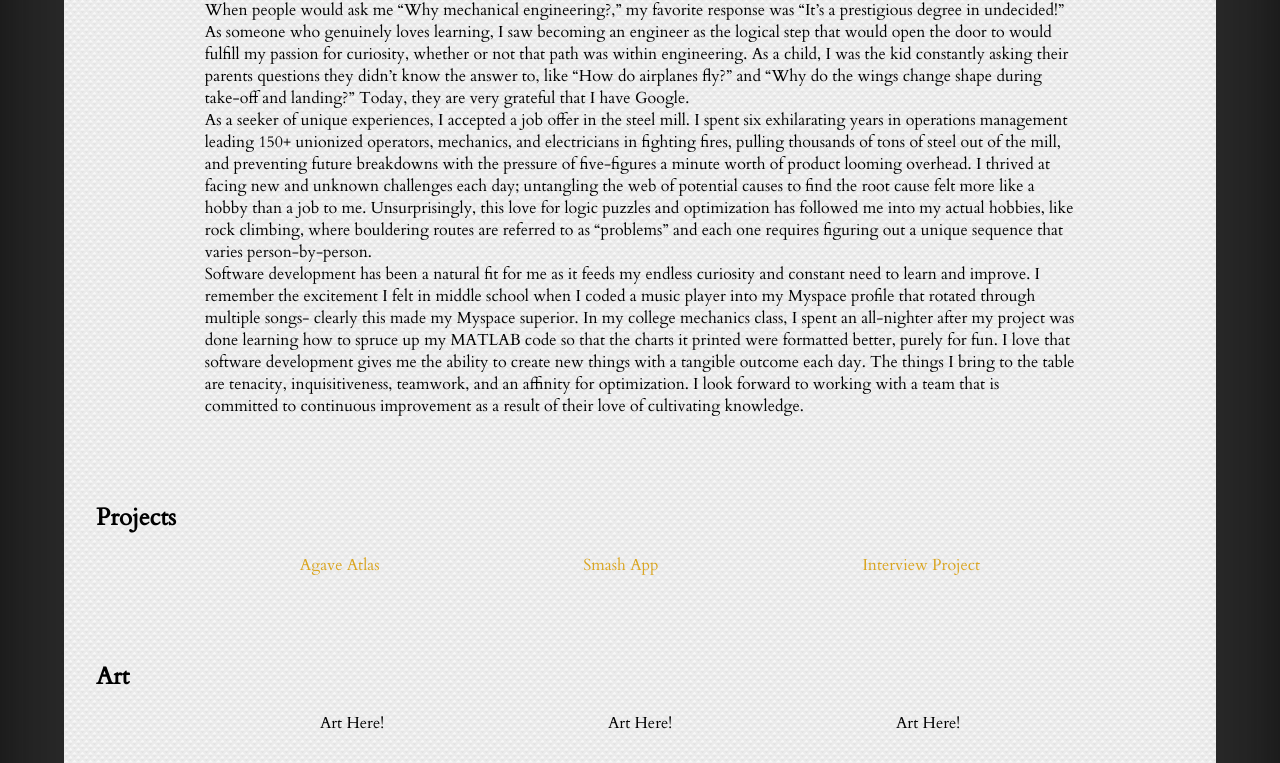
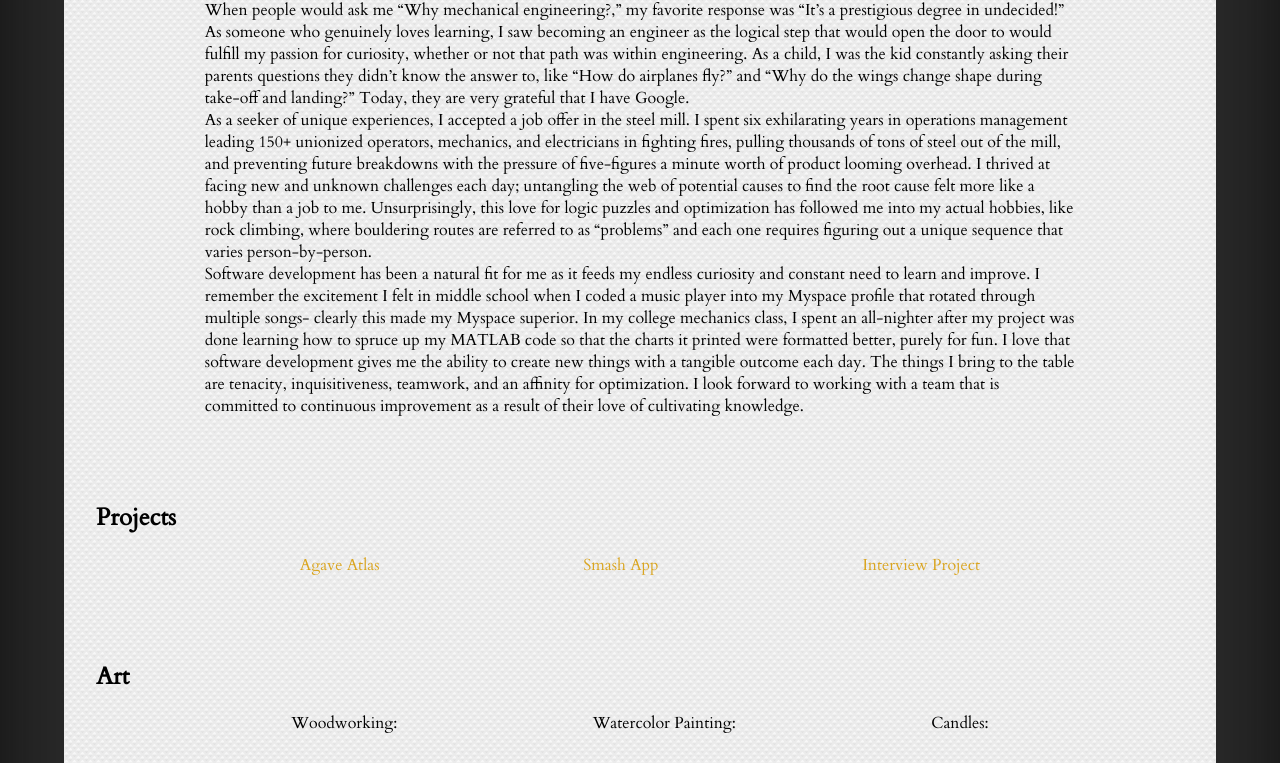
Before and after one commit to tahnijae/tahnijae.github.io, a plain HTML site: page index.html in a window 1280 px wide. Shown: the part 984-1747 px from the top of the page. Drawn offline with Linux system fonts and the light colour scheme; a web font is replaced by a local one.

Commit message:
updating resume

```diff
--- a/index.html
+++ b/index.html
@@ -77,9 +77,15 @@
                 <div id="art">
                     <h2>Art</h2>
                     <div class="icons">
-                        <article id="art-1">Art Here!</article>
-                        <article id="art-2">Art Here!</article>
-                        <article id="art-3">Art Here!</article>
+                        <article id="art-1">Woodworking:
+
+                        </article>
+                        <article id="art-2">Watercolor Painting:
+
+                        </article>
+                        <article id="art-3">Candles:
+
+                        </article>
                     </div>
                 </div>
             </section>
```
Also changed, not shown: 1 other file.
